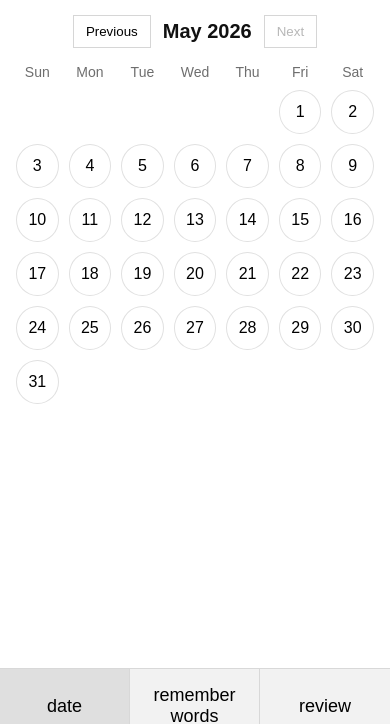
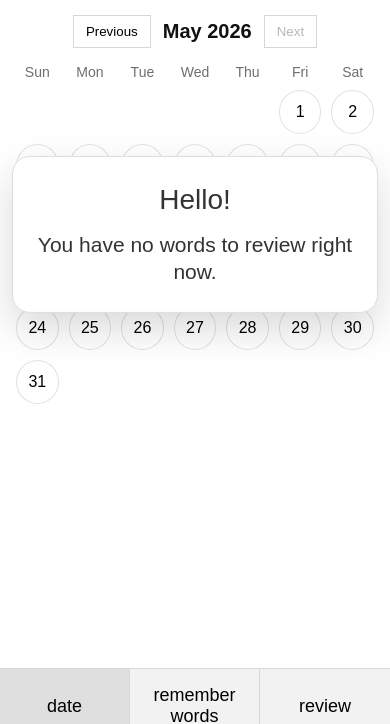
Before and after one commit to Aniya1604/word-memory-app, a plain HTML site: page index.html in a window 390 px wide. Shown: the part 120-844 px from the top of the page. Drawn offline with Linux system fonts and the light colour scheme.

Commit message:
add a pop-up message window

```diff
--- a/script.js
+++ b/script.js
@@ -29,6 +29,8 @@ let words = loadWordsFromStorage();
 let activeTab = 'date';
 let currentMonthDate = new Date(new Date().getFullYear(), new Date().getMonth(), 1);
 let selectedDate = null;
+let hasShownReviewToast = false;
+let hasBoundFirstInteractionForToast = false;
 
 const pageDate = document.getElementById('page-date');
 const pageRemember = document.getElementById('page-remember');
@@ -364,6 +366,73 @@ function getWordsForReviewToday() {
   return words.filter((word) => word.status !== 'mastered' && new Date(word.nextReviewAt).getTime() <= nowMs);
 }
 
+function getDueReviewWords() {
+  return getWordsForReviewToday();
+}
+
+function hideReviewToast() {
+  const toast = document.getElementById('review-toast');
+  if (toast) toast.remove();
+}
+
+function showReviewToast() {
+  if (hasShownReviewToast) return;
+  hasShownReviewToast = true;
+
+  hideReviewToast();
+
+  const dueWords = getDueReviewWords();
+  const dueCount = dueWords.length;
+
+  const toast = document.createElement('div');
+  toast.id = 'review-toast';
+  toast.className = 'review-toast';
+  toast.title = 'Go to review';
+  toast.setAttribute('role', 'button');
+  toast.setAttribute('tabindex', '0');
+  toast.setAttribute('aria-label', 'Open review page');
+  toast.innerHTML = dueCount > 0
+    ? `
+      <div class="review-toast-title">Hello!</div>
+      <div class="review-toast-body">You have ${dueCount} words to review.</div>
+      <div class="review-toast-hint">Click here to start.</div>
+    `
+    : `
+      <div class="review-toast-title">Hello!</div>
+      <div class="review-toast-body">You have no words to review right now.</div>
+    `;
+
+  const openReview = () => {
+    switchTab('review');
+    hideReviewToast();
+  };
+
+  toast.addEventListener('click', openReview);
+  toast.addEventListener('keydown', (event) => {
+    if (event.key === 'Enter' || event.key === ' ') {
+      event.preventDefault();
+      openReview();
+    }
+  });
+
+  document.body.appendChild(toast);
+}
+
+function initReviewToast() {
+  setTimeout(() => {
+    showReviewToast();
+  }, 700);
+
+  if (hasBoundFirstInteractionForToast) return;
+  hasBoundFirstInteractionForToast = true;
+
+  const showOnFirstInteraction = () => {
+    showReviewToast();
+  };
+
+  document.addEventListener('click', showOnFirstInteraction, { once: true });
+}
+
 function renderReviewWords() {
   const reviewWords = getWordsForReviewToday();
   if (reviewWords.length === 0) {
@@ -476,6 +545,7 @@ function initNav() {
 function initApp() {
   initNav();
   switchTab('date');
+  initReviewToast();
 }
 
 initApp();
--- a/styles.css
+++ b/styles.css
@@ -410,6 +410,45 @@ body {
   align-items: center;
 }
 
+.review-toast {
+  position: fixed;
+  left: 50%;
+  top: 45%;
+  transform: translate(-50%, -50%);
+  width: min(460px, calc(100vw - 40px));
+  background: #fff;
+  border: 1px solid #dddddd;
+  box-shadow: 0 16px 40px rgba(0, 0, 0, 0.15);
+  color: #333;
+  padding: 32px 28px;
+  border-radius: 18px;
+  text-align: center;
+  line-height: 1.35;
+  cursor: pointer;
+  z-index: 1000;
+}
+
+.review-toast:hover {
+  background: #f8f8f8;
+}
+
+.review-toast-title {
+  font-size: 32px;
+  line-height: 1.2;
+  margin-bottom: 14px;
+}
+
+.review-toast-body {
+  font-size: 24px;
+  line-height: 1.3;
+}
+
+.review-toast-hint {
+  margin-top: 16px;
+  font-size: 17px;
+  color: #555;
+}
+
 @media (max-width: 900px) {
   .app-main {
     padding: 16px;
@@ -452,4 +491,18 @@ body {
   .review-page-content .review-card {
     font-size: 17px;
   }
+
+  .review-toast {
+    top: 42%;
+    width: min(460px, calc(100vw - 24px));
+    padding: 26px 20px;
+  }
+
+  .review-toast-title {
+    font-size: 28px;
+  }
+
+  .review-toast-body {
+    font-size: 21px;
+  }
 }
```
